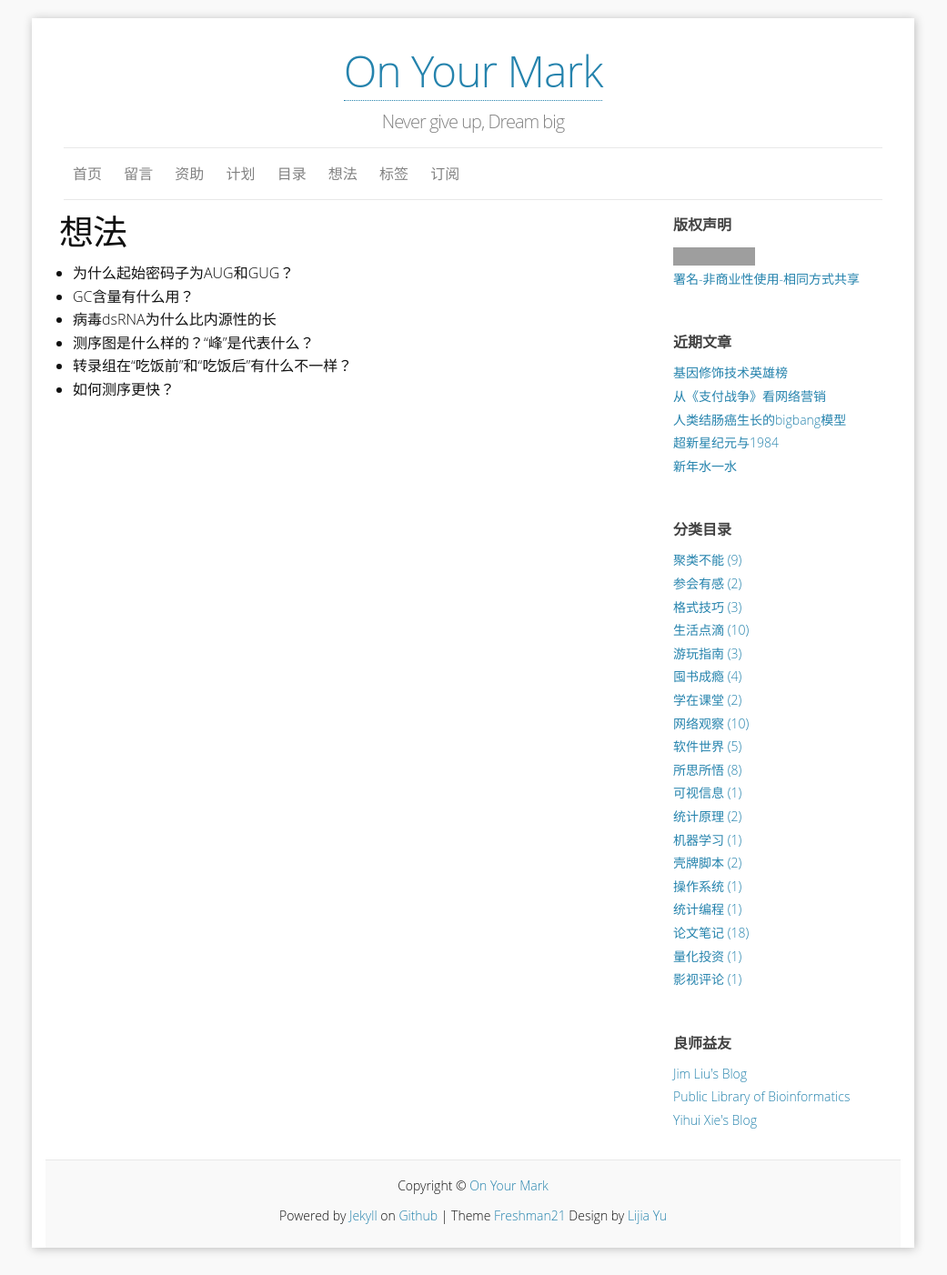
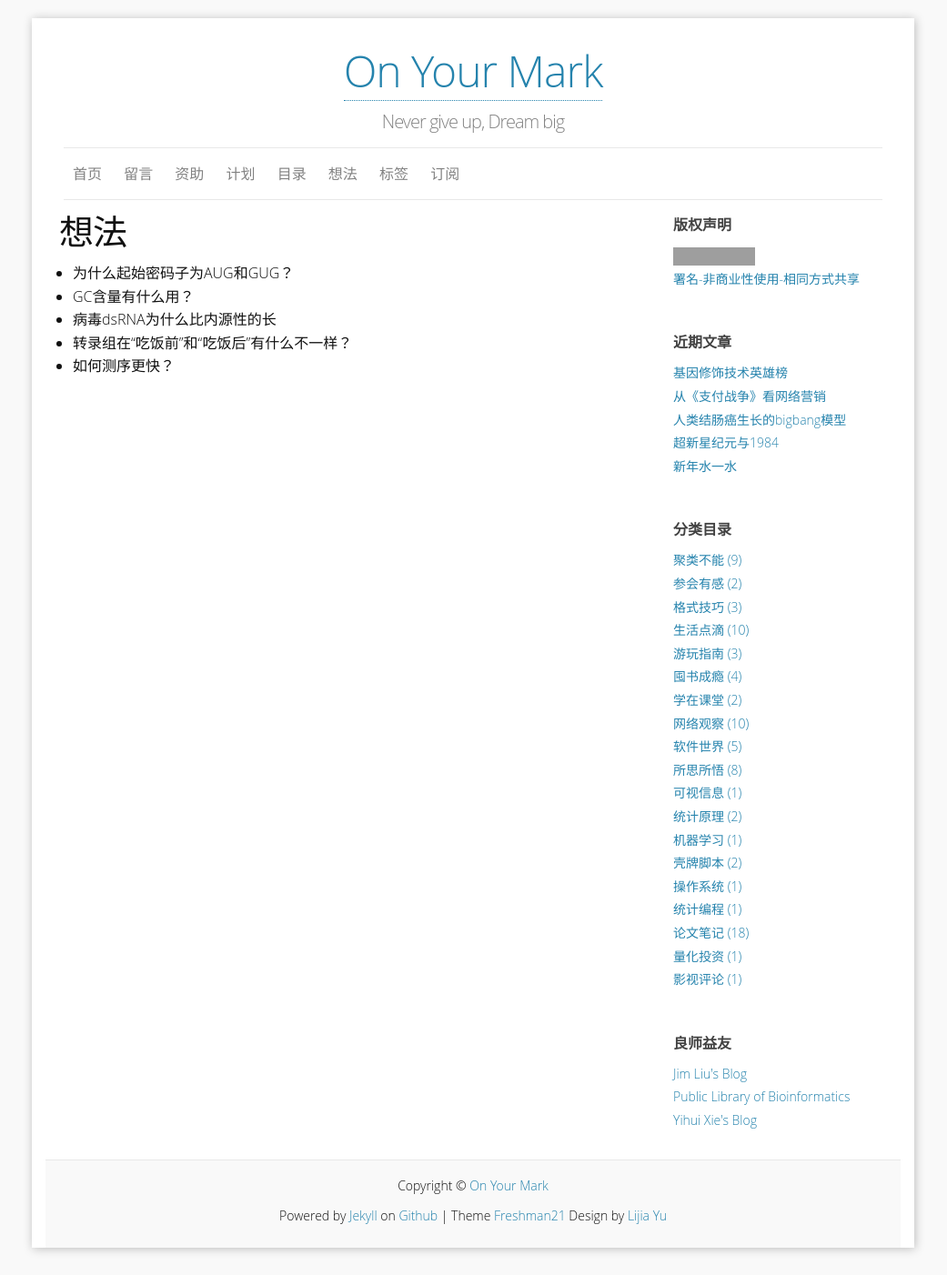
Before and after one commit to yulijia/cn, a Jekyll site: the page built from thoughts/index.md, in a window 1280 px wide. Shown: the whole page at 91% size, without its empty margins (120-1161 px from the left). Built offline with Jekyll 4.4.1, drawn with Linux system fonts in a browser that asks for light colours; some web fonts are replaced; grey boxes are pictures that could not be loaded.

Commit message:
docs(thoughts): remove one line

```diff
--- a/thoughts/index.md
+++ b/thoughts/index.md
@@ -8,6 +8,5 @@ permalink: /thoughts/
 - 为什么起始密码子为AUG和GUG？
 - GC含量有什么用？
 - 病毒dsRNA为什么比内源性的长
-- 测序图是什么样的？“峰”是代表什么？
 - 转录组在“吃饭前”和“吃饭后”有什么不一样？
 - 如何测序更快？
```
